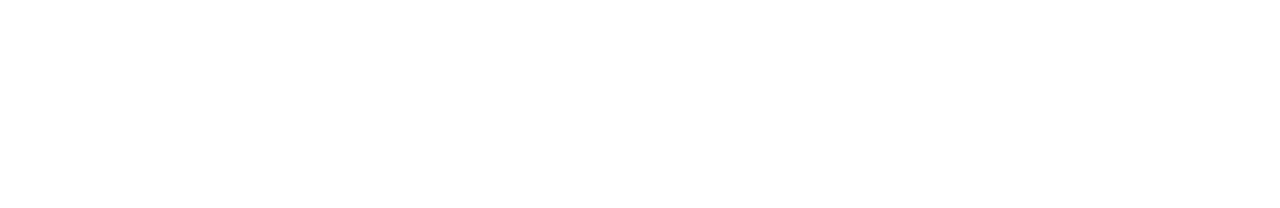
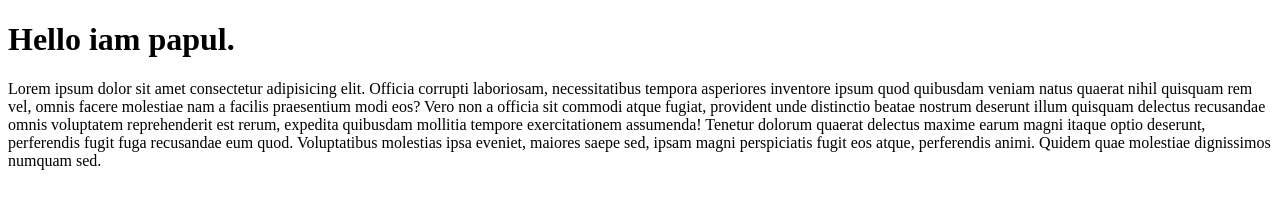
Before and after one commit to jebajahan/text-git, a plain HTML site: page index.html in a window 1280 px wide. Drawn offline with Linux system fonts and the light colour scheme.

Commit message:
added h1 and p tag

```diff
--- a/index.html
+++ b/index.html
@@ -7,6 +7,7 @@
     <link rel="stylesheet" href="style.css">
 </head>
 <body>
-
+    <h1>Hello iam papul.</h1>
+    <p>Lorem ipsum dolor sit amet consectetur adipisicing elit. Officia corrupti laboriosam, necessitatibus tempora asperiores inventore ipsum quod quibusdam veniam natus quaerat nihil quisquam rem vel, omnis facere molestiae nam a facilis praesentium modi eos? Vero non a officia sit commodi atque fugiat, provident unde distinctio beatae nostrum deserunt illum quisquam delectus recusandae omnis voluptatem reprehenderit est rerum, expedita quibusdam mollitia tempore exercitationem assumenda! Tenetur dolorum quaerat delectus maxime earum magni itaque optio deserunt, perferendis fugit fuga recusandae eum quod. Voluptatibus molestias ipsa eveniet, maiores saepe sed, ipsam magni perspiciatis fugit eos atque, perferendis animi. Quidem quae molestiae dignissimos numquam sed.</p>
 </body>
 </html>
```
